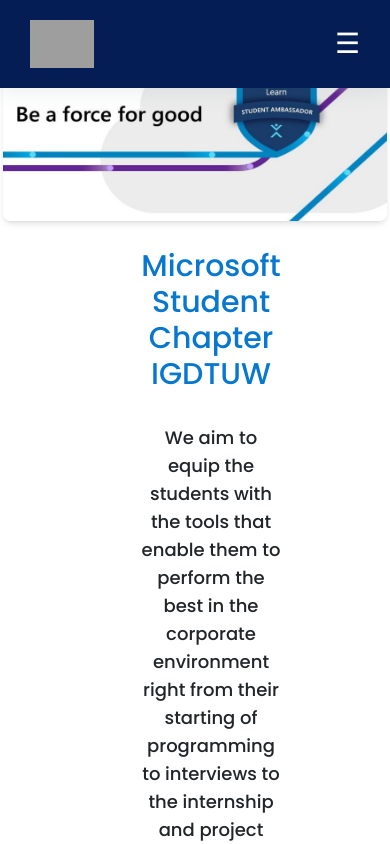
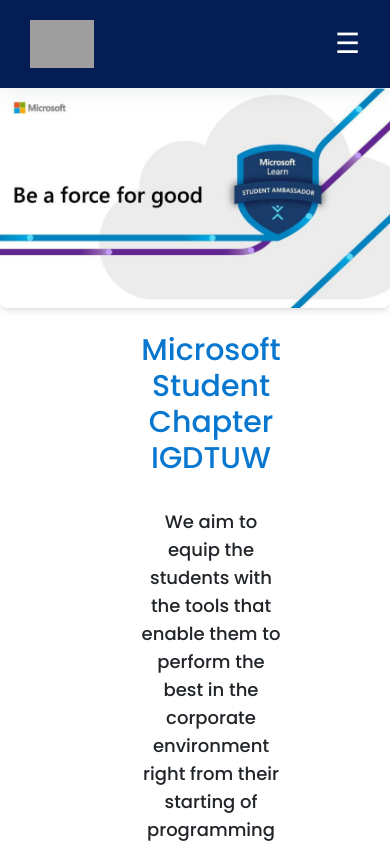
Before and after one commit to MicrosoftStudentChapterIGDTUW/reactmsc, a React (Create React App) app: page / in a window 390 px wide. Shown: the top 844 px of the page. Built offline with nearby package versions, Linux system fonts and the light colour scheme; grey boxes are pictures that could not be loaded.

Commit message:
Home page image full screen

```diff
--- a/src/pages/Home/Head.js
+++ b/src/pages/Home/Head.js
@@ -2,11 +2,11 @@ import React from "react";
 
 function Head() {
   return (
-    <div className="w-screen mx-auto mt-28 inline-block sm:mt-8">
-      <div className="inline-block w-96 h-30 bg-transparent rounded-lg sm:w-60 sm:h-32">
+    <div className="w-screen mx-auto inline-block">
+      <div className="inline-block w-full h-auto bg-transparent rounded-lg">
         <img
           src="./images/images.png"
-          className="w-96 h-52 inline-block rounded-lg shadow-md -mt-48 sm:w-60 sm:h-32 sm:mt-0"
+          className="w-full inline-block rounded-lg shadow-md sm:mt-0"
           data-aos="fade-right"
           data-aos-duration="500"
           alt="Head"
```
